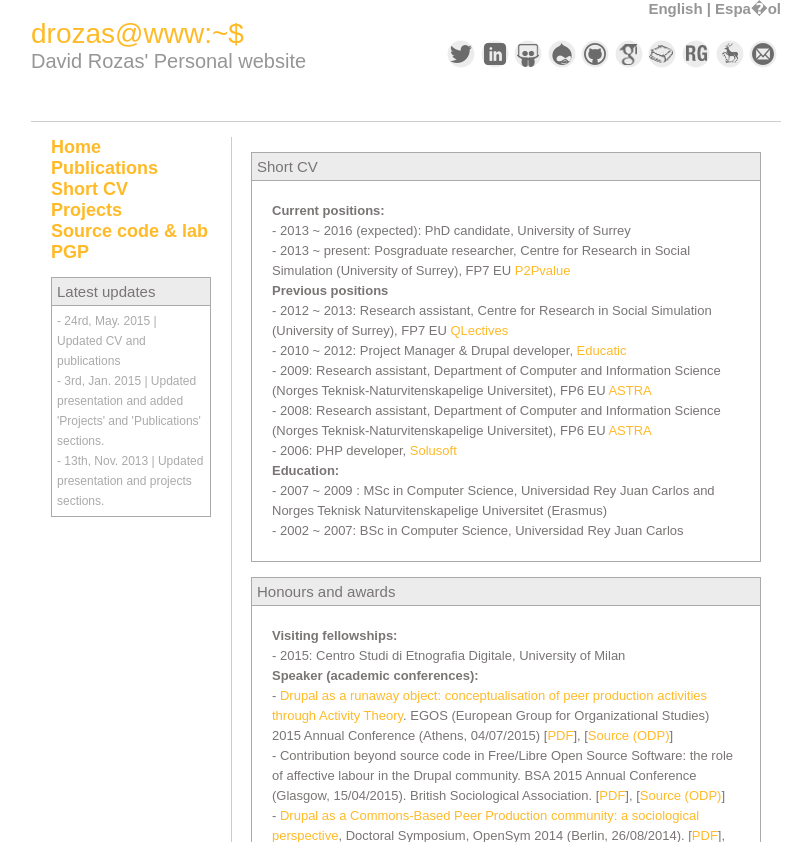
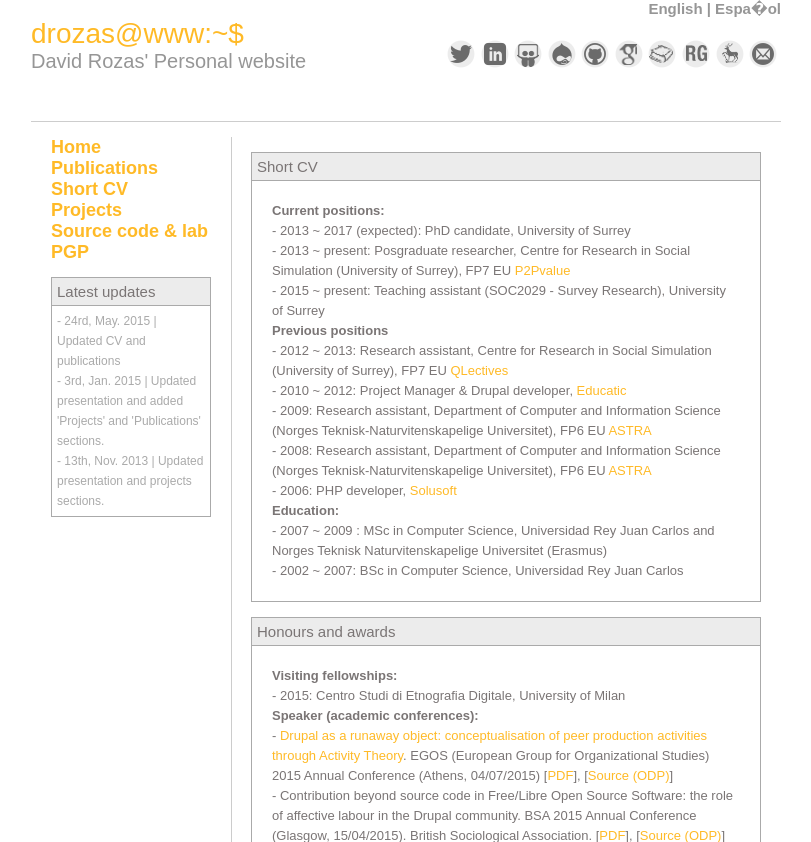
Before and after one commit to drozas/davidrozas.com, a PHP site: page /cv.php?set_language=1 in a window 1280 px wide. Shown: the top 842 px of the page, without its empty margins (234-1045 px from the left). Run offline with PHP 8.4, Linux system fonts and the light colour scheme; data that the repository does not hold is empty; some libraries are stand-ins or nearby versions.

Commit message:
Adding teaching experience

```diff
--- a/cv.php
+++ b/cv.php
@@ -8,8 +8,9 @@
 	//drozas: Process publications as a list, and in a single language
 	$work_and_education = "
         <b>Current positions:</b> <br />
-        - 2013 ~ 2016 (expected): PhD candidate, University of Surrey<br />
+        - 2013 ~ 2017 (expected): PhD candidate, University of Surrey<br />
 	    - 2013 ~ present: Posgraduate researcher, Centre for Research in Social Simulation (University of Surrey), FP7 EU <a href=\"http://www.p2pvalue.eu\" target=\"_blank\"> P2Pvalue</a><br />
+	    - 2015 ~ present: Teaching assistant (SOC2029 - Survey Research), University of Surrey<br />
 
 	    <b>Previous positions</b> <br />
 	    - 2012 ~ 2013: Research assistant, Centre for Research in Social Simulation (University of Surrey), FP7 EU <a href=\"http://www.qlectives.eu\" target=\"_blank\">QLectives</a><br />
```
